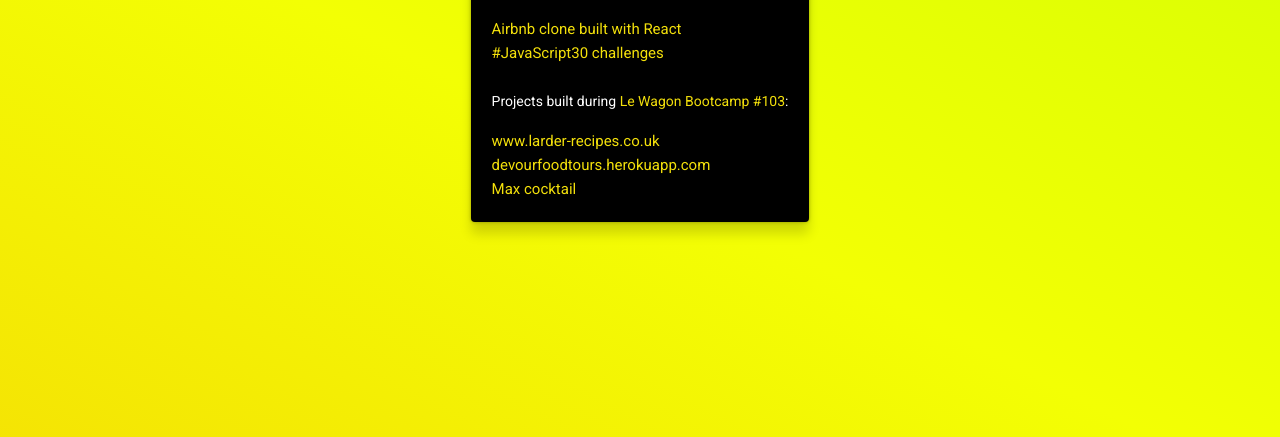
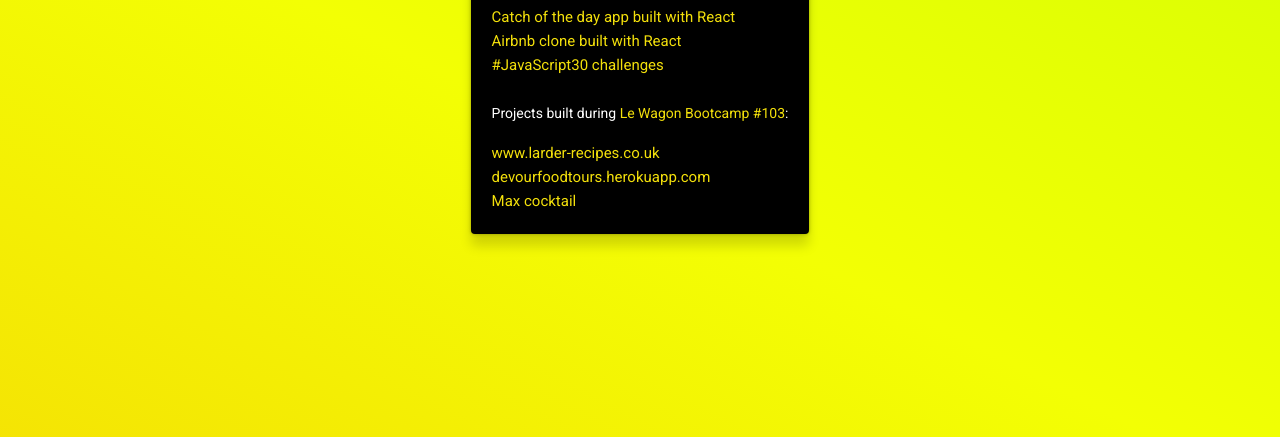
Before and after one commit to niam0r/me, a plain HTML site: page projects.html in a window 1280 px wide. Shown: the part 308-745 px from the top of the page. Drawn offline with nearby package versions, Linux system fonts and the light colour scheme.

Commit message:
added catch of the day to projects

```diff
--- a/projects.html
+++ b/projects.html
@@ -23,6 +23,7 @@
         <br>
 
         <div class="list-group list-group-flush">
+          <a href="https://niam0r-catch-of-the-day.herokuapp.com/" target="_blank">Catch of the day app built with React</a>
           <a href="https://niam0r.github.io/airbnb-clone/" target="_blank">Airbnb clone built with React</a>
           <a href="https://niam0r.github.io/JavaScript30/" target="_blank">#JavaScript30 challenges</a>
         </div>
```
